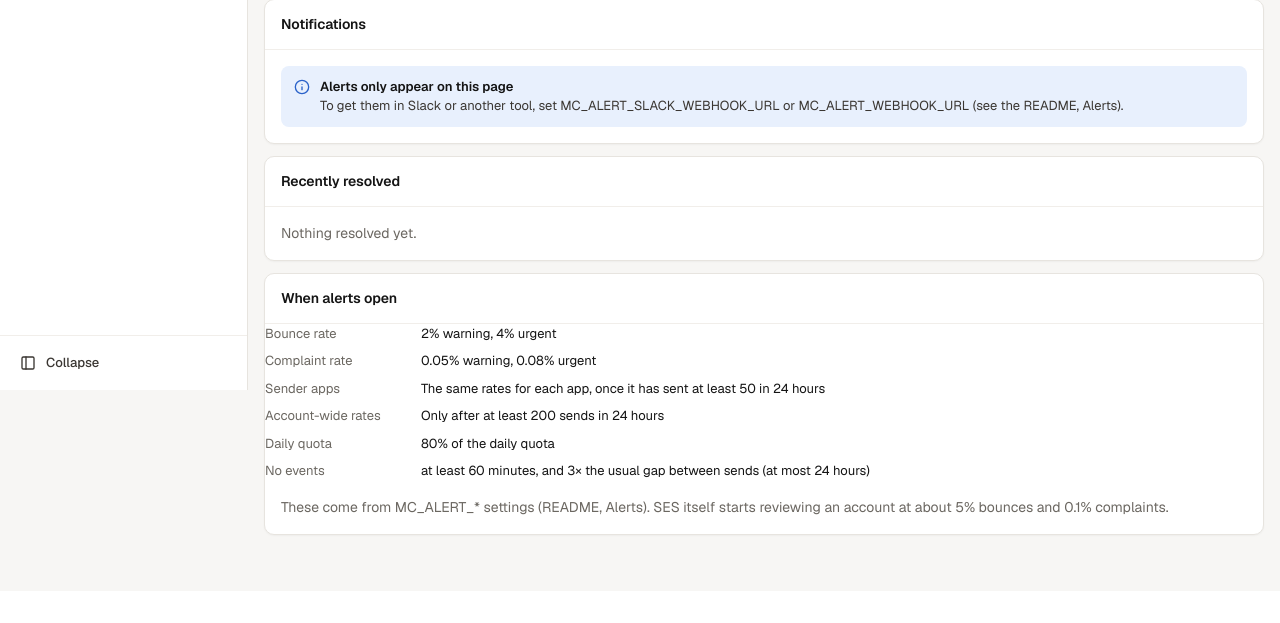
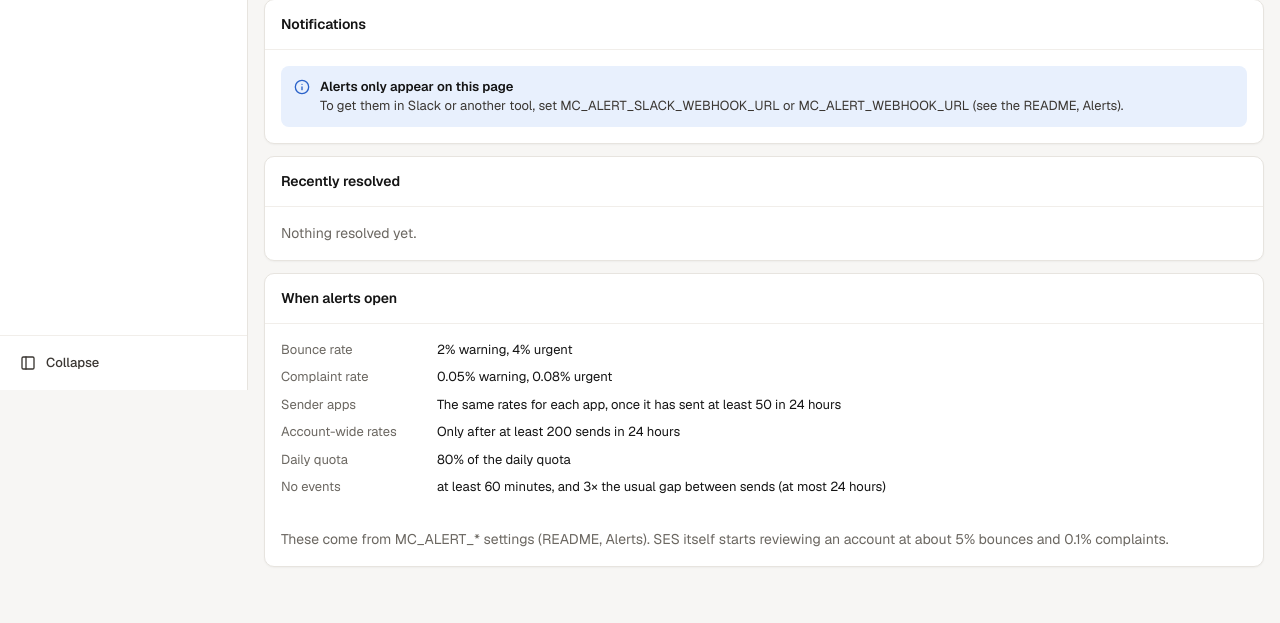
Before and after one commit to nikhilcybrosys/mail-console, a Django app: page /alerts/ in a window 1280 px wide. Shown: the part 410-1033 px from the top of the page. Before the commit the page ends 947 px from the top, so only its background shows below. Run offline with Django 5.2, Linux system fonts and the light colour scheme; the visitor is signed in with stand-in values (Sample User, id 1); data that the repository does not hold is empty; parts of the project's set-up code (start-up, migrations or seed data) failed here and were passed over.

Commit message:
Alerts page: pad the rules list
Signed-off-by: Nikhil <nikhil.ravi10@gmail.com>

```diff
--- a/templates/console/alerts.html
+++ b/templates/console/alerts.html
@@ -25,14 +25,14 @@
 {% if recent %}<ul class="list">{% for a in recent %}<li><span class="spacer">{{ a.title }}</span><span class="muted">{% trans "Resolved" %} {% ago a.resolved_at %}</span></li>{% endfor %}</ul>{% else %}<div class="card-body muted">{% trans "Nothing resolved yet." %}</div>{% endif %}</section>
 
 <section class="card" aria-labelledby="rules-h"><div class="card-head"><div class="card-title" id="rules-h">{% trans "When alerts open" %}</div></div>
-  <dl class="kv">
+  <div class="card-body"><dl class="kv">
     <dt>{% trans "Bounce rate" %}</dt><dd>{{ rules.bounce }}</dd>
     <dt>{% trans "Complaint rate" %}</dt><dd>{{ rules.complaint }}</dd>
     <dt>{% trans "Sender apps" %}</dt><dd>{% blocktrans with n=rules.app_min_sample %}The same rates for each app, once it has sent at least {{ n }} in 24 hours{% endblocktrans %}</dd>
     <dt>{% trans "Account-wide rates" %}</dt><dd>{% blocktrans with n=rules.min_sample %}Only after at least {{ n }} sends in 24 hours{% endblocktrans %}</dd>
     <dt>{% trans "Daily quota" %}</dt><dd>{{ rules.quota }}</dd>
     <dt>{% trans "No events" %}</dt><dd>{{ rules.silent }}</dd>
-  </dl>
+  </dl></div>
   <div class="card-body muted">{% trans "These come from MC_ALERT_* settings (README, Alerts). SES itself starts reviewing an account at about 5% bounces and 0.1% complaints." %}</div></section>
 </div>
 {% endblock %}
```
